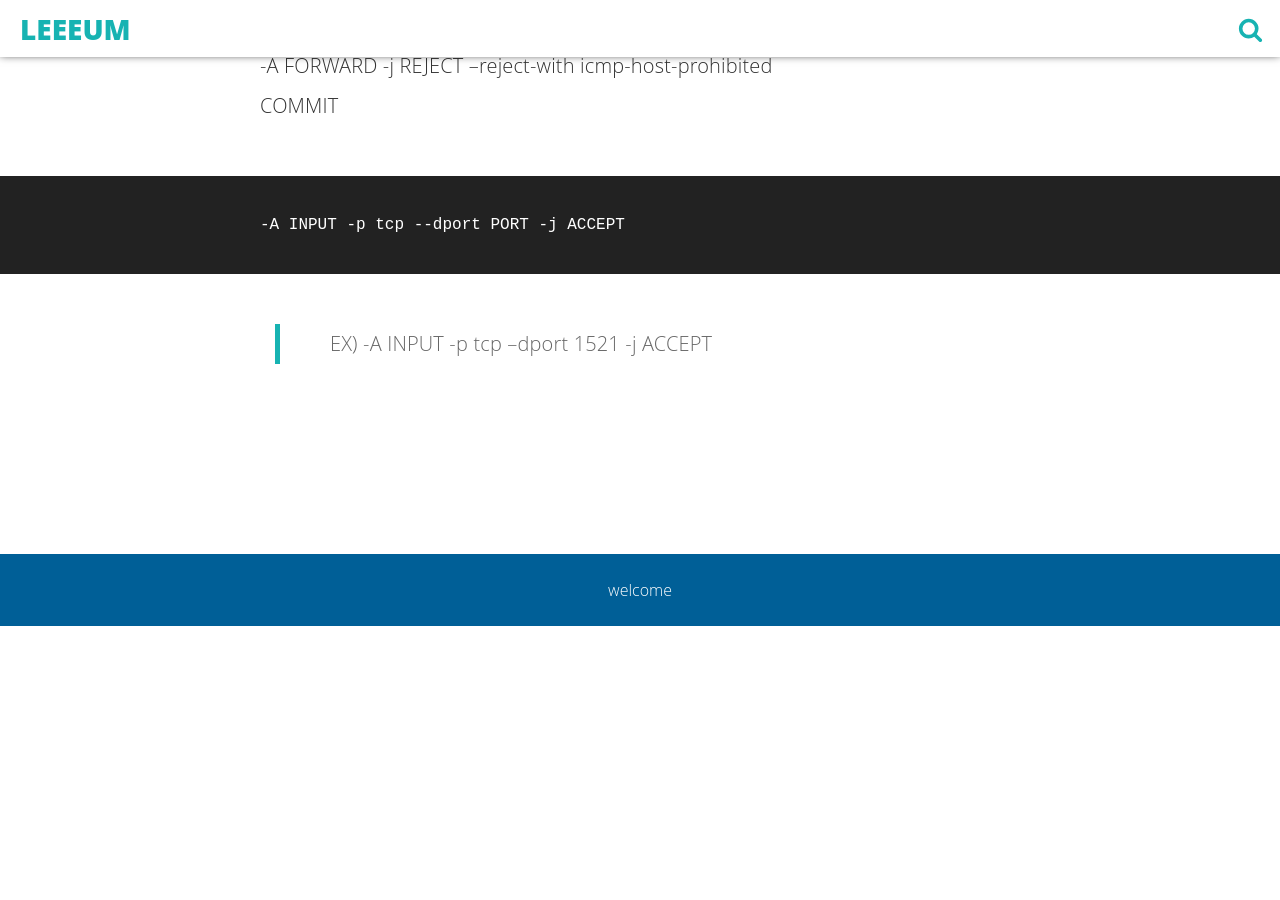
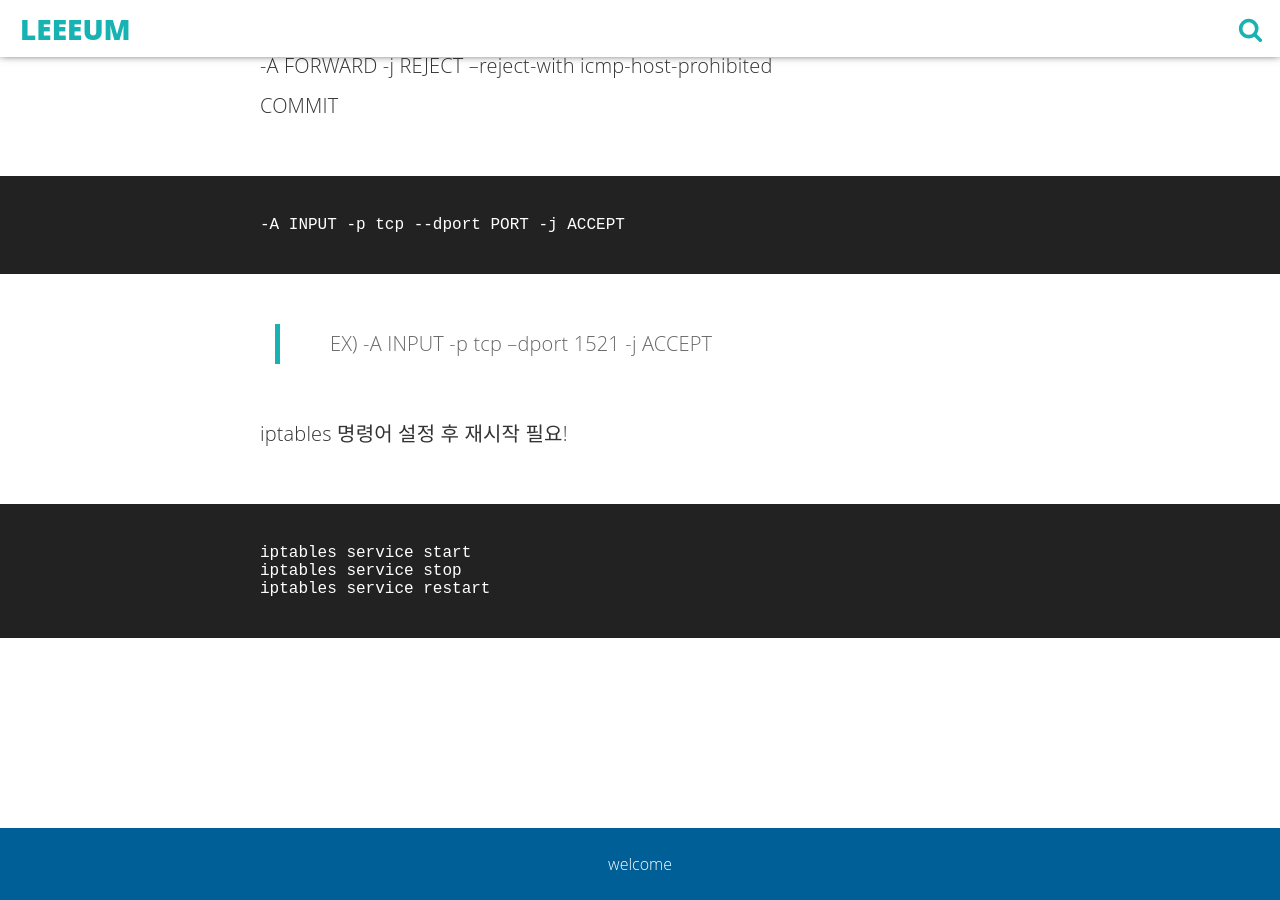
Before and after one commit to lky88/lky88.github.io, a Jekyll site: the page built from _posts/2016-09-19-linux-iptables.md, in a window 1280 px wide and 900 px high, scrolled down 3109 px. Built offline with Jekyll 4.4.1, drawn with Linux system fonts in a browser that asks for light colours; comment, search, counter and statistics services are not loaded; before the commit the page ends 3735 px from its top, so only the background shows below that.

Commit message:
iptables command add

```diff
--- a/_posts/2016-09-19-linux-iptables.md
+++ b/_posts/2016-09-19-linux-iptables.md
@@ -83,3 +83,14 @@ COMMIT<br/>
 {% endhighlight%}
 
 > EX) -A INPUT -p tcp --dport 1521 -j ACCEPT
+
+
+
+iptables 명령어
+설정 후 재시작 필요!
+
+{% highlight linux-config %}
+iptables service start
+iptables service stop
+iptables service restart
+{% endhighlight%}
```
